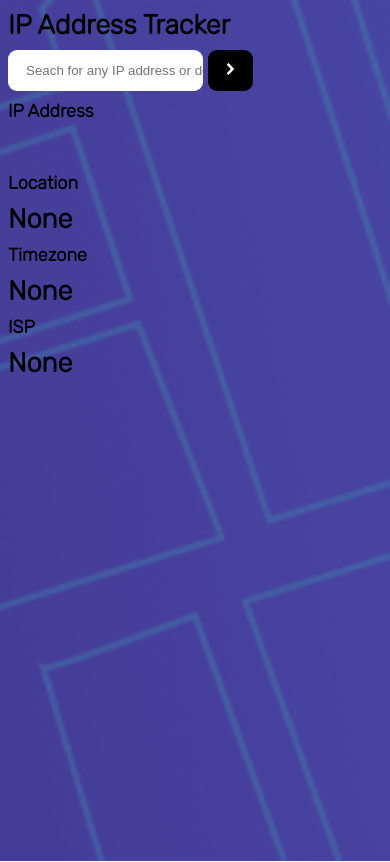
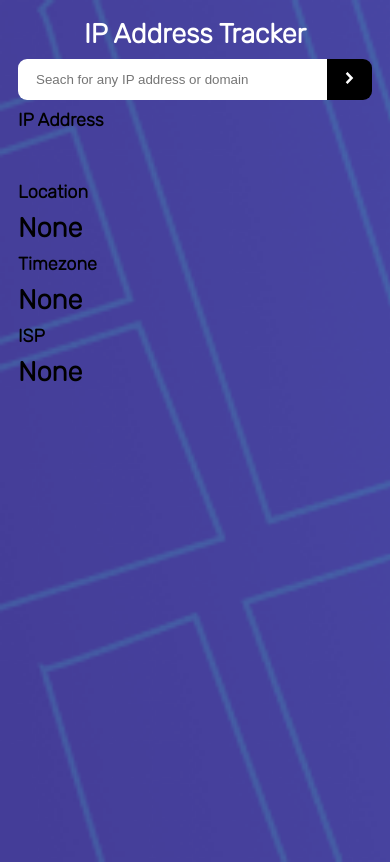
Before and after one commit to roc2246/IP__address__FEM, a plain HTML site: page index.html in a window 390 px wide. Drawn offline with Linux system fonts and the light colour scheme; a web font is replaced by a local one.

Commit message:
Made .get-info mobile responsive

```diff
--- a/style.css
+++ b/style.css
@@ -25,6 +25,7 @@ body {
   background-size: cover;
 
   height: 100vh;
+  margin: 1rem 1rem 0 1rem;
 }
 
 @media (min-width: 376px) {
@@ -58,8 +59,29 @@ button {
   color: white;
 }
 
+/* Top Heading */
+.tracker-heading{
+    text-align: center;
+    color: white;
+}
 
 /* Submit IP Address */
+.get-info{
+    display: flex;
+    align-items: stretch;
+    justify-content: center;
+}
+.get-info__input{
+    width: 100%;
+    max-width: 18rem;
+    border-top-right-radius: 0 !important;
+    border-bottom-right-radius: 0 !important;
+}
+
+.get-info__submit{
+    border-top-left-radius: 0 !important;
+    border-bottom-left-radius: 0 !important;
+}
 
 .get-info__submit--icon{
     height: auto;
```
